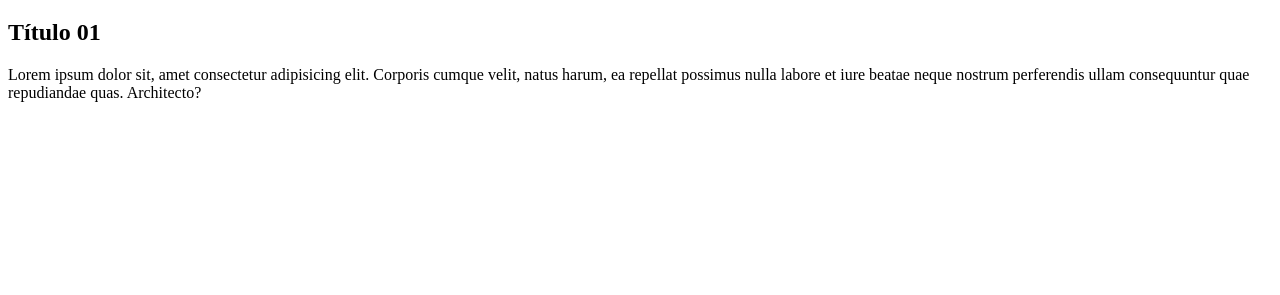
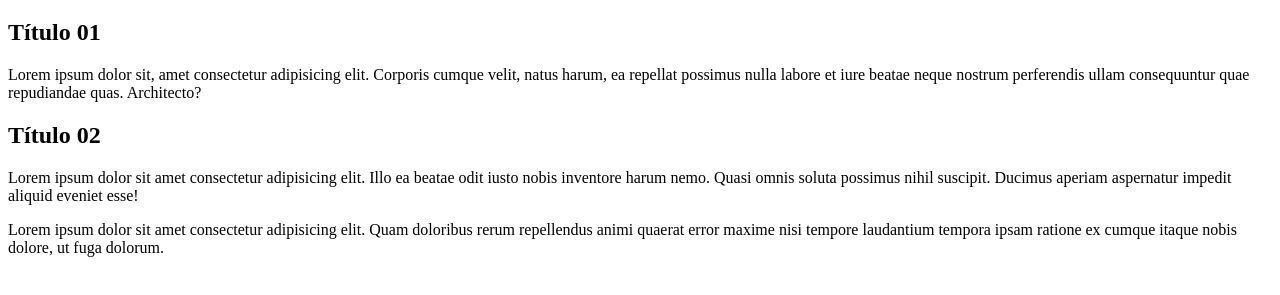
Before and after one commit to Dieg0te/Testando-branch-e-merge, a plain HTML site: page index.html in a window 1280 px wide. Shown: the part 61-356 px from the top of the page. Drawn offline with Linux system fonts and the light colour scheme.

Commit message:
Update index.html

```diff
--- a/index.html
+++ b/index.html
@@ -18,6 +18,12 @@
                 <p>Lorem ipsum dolor sit, amet consectetur adipisicing elit. Corporis cumque velit, natus harum, ea repellat possimus nulla labore et iure beatae neque nostrum perferendis ullam consequuntur quae repudiandae quas. Architecto?</p>
             </article>
 
+            <article>
+                <h2>Título 02</h2>
+                <p>Lorem ipsum dolor sit amet consectetur adipisicing elit. Illo ea beatae odit iusto nobis inventore harum nemo. Quasi omnis soluta possimus nihil suscipit. Ducimus aperiam aspernatur impedit aliquid eveniet esse!</p>
+                <p>Lorem ipsum dolor sit amet consectetur adipisicing elit. Quam doloribus rerum repellendus animi quaerat error maxime nisi tempore laudantium tempora ipsam ratione ex cumque itaque nobis dolore, ut fuga dolorum.</p>
+            </article>
+
         </main>
 
     </body>
```
